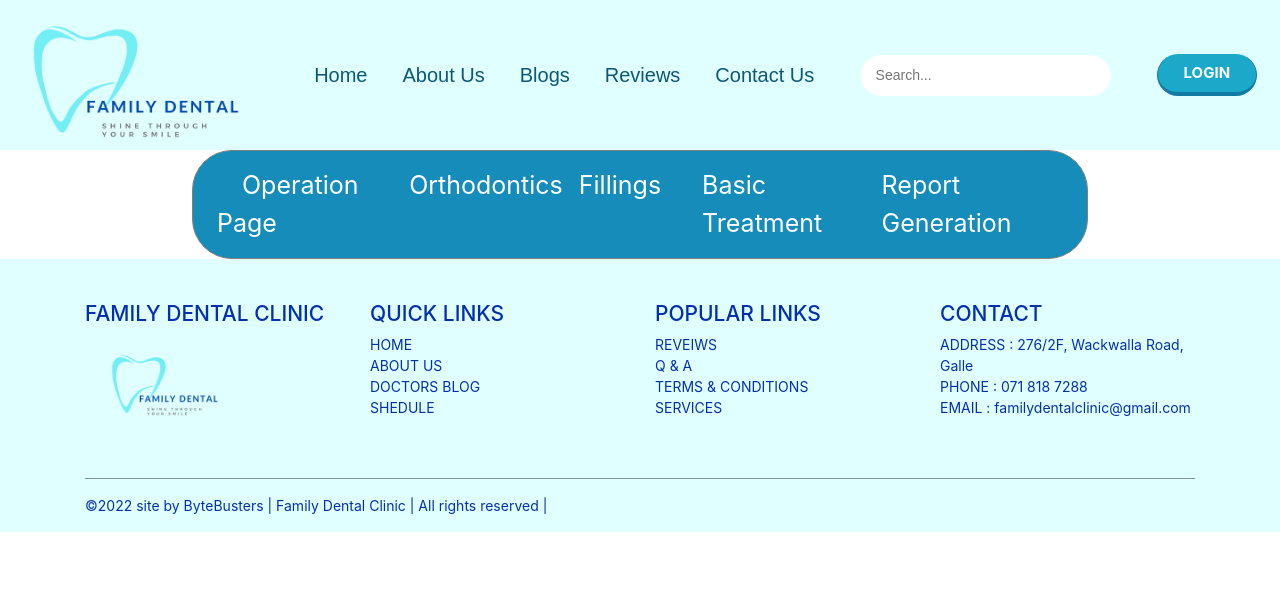
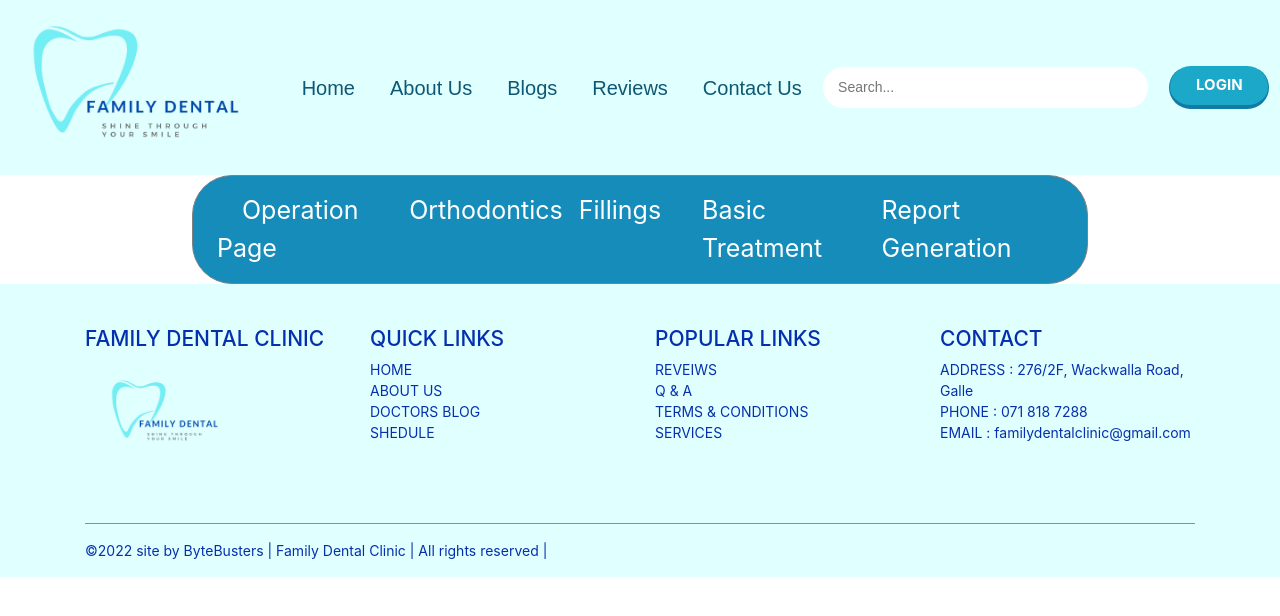
Before and after one commit to ThaminduChankana/Family-Dental-Clinic, a React (Create React App) app in the folder frontend/: page /treatment-navbar in a window 1280 px wide. Shown: the top 616 px of the page. Built offline with nearby package versions, Linux system fonts and the light colour scheme.

Commit message:
Change the header width

```diff
--- a/frontend/src/components/header/Header.js
+++ b/frontend/src/components/header/Header.js
@@ -68,6 +68,7 @@ function Header({ setSearch }) {
 					</Link>
 				)}
 			</div>
+			<br />
 		</div>
 	);
 }
--- a/frontend/src/components/header/navbar.css
+++ b/frontend/src/components/header/navbar.css
@@ -2,6 +2,7 @@ img {
 	height: 150px;
 	padding: 0px;
 	margin-left: 20px;
+	margin-bottom: 20px;
 }
 
 button:hover {
@@ -11,7 +12,7 @@ button:hover {
 .Navbar {
 	background-color: #e0ffff;
 	width: 100%;
-	height: 150px;
+	height: 175px;
 	font-family: Arial, Helvetica, sans-serif;
 	display: flex;
 }
@@ -42,7 +43,7 @@ button:hover {
 	border-radius: 100px;
 	padding: 10px;
 	padding-left: 15px;
-	width: 250px;
+	width: 325px;
 	border-style: hidden;
 }
 
```
